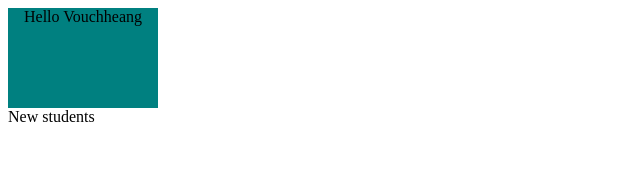
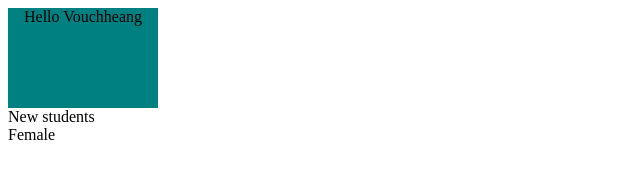
Before and after one commit to vouchheang/minimal-blog, a plain HTML site: page index.html in a window 1280 px wide. Shown: the full height of the page, 0-640 px from the left. Drawn offline with Linux system fonts and the light colour scheme.

Commit message:
add more

```diff
--- a/index.html
+++ b/index.html
@@ -8,5 +8,6 @@
 <body>
     <div class="content" style="width: 150px; height: 100px; background-color: teal;text-align: center;">Hello Vouchheang</div>
     <div class="context">New students</div>
+    <div class="content">Female</div>
 </body>
 </html>
```
